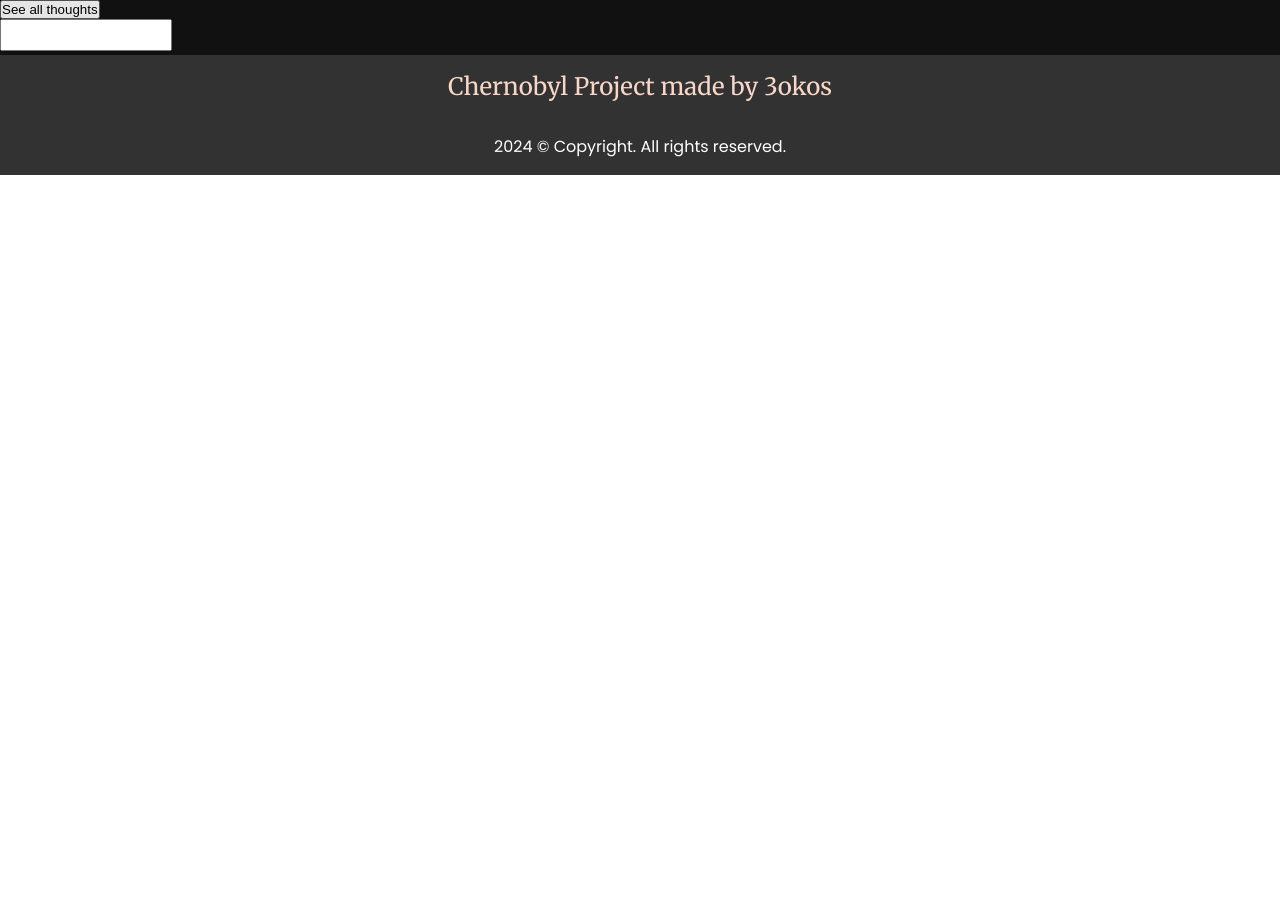
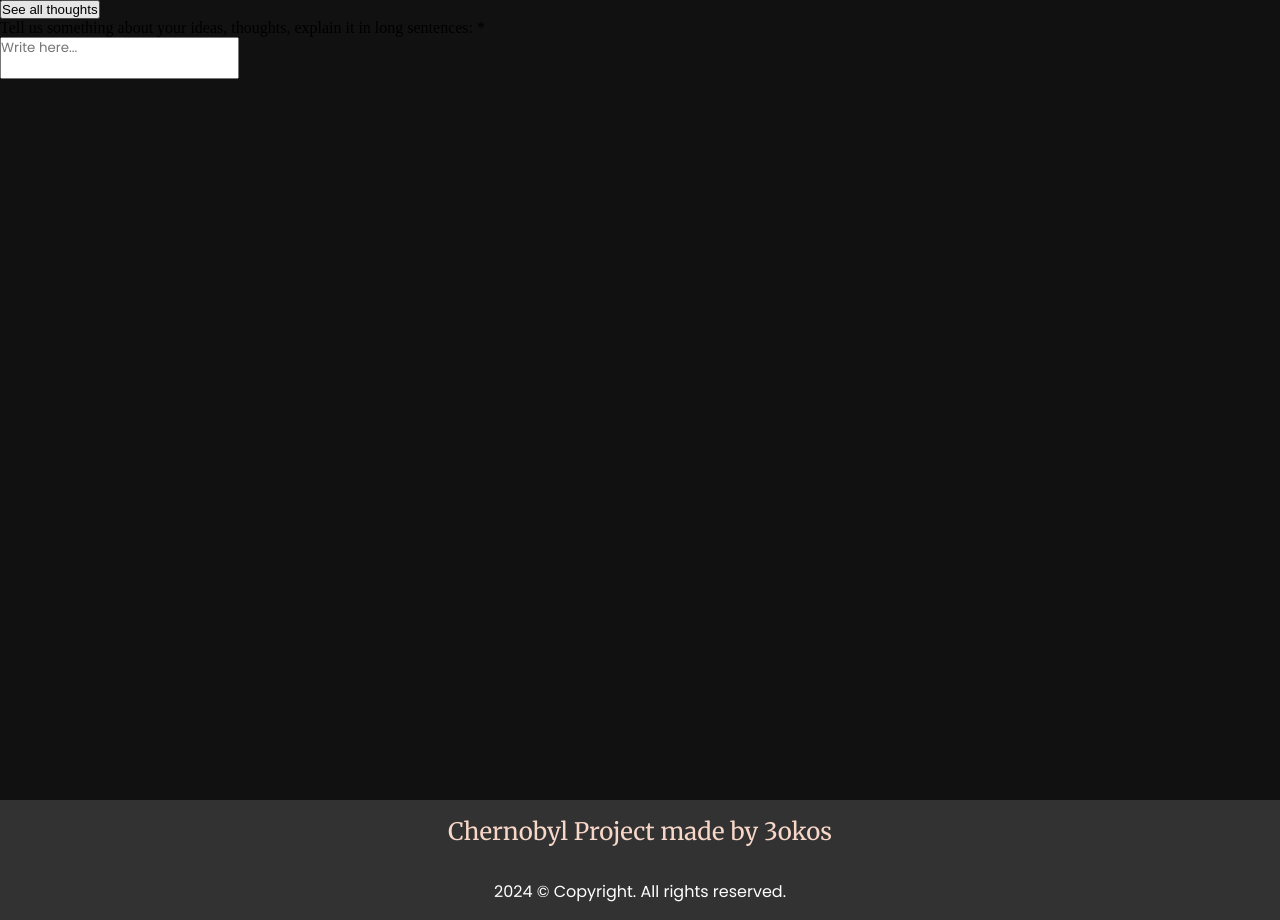
Before and after one commit to JaniBT/3okos-chernobil, a React (Vite) app in the folder client/: page /menus/thoughts in a window 1280 px wide. Before the commit the page ends 800 px from the top, so only its background shows below. Built offline with nearby package versions, Linux system fonts and the light colour scheme.

Commit message:
update thoughts

```diff
--- a/client/src/Pages/Menus.css
+++ b/client/src/Pages/Menus.css
@@ -14,7 +14,10 @@
   text-align: center;
   padding-block: 1rem;
   font-size: 20px;
+  position: relative;
+  right: 0;
 }
+
 
 .menus-home-link nav a {
   position: relative;
--- a/client/src/Pages/Thoughts.css
+++ b/client/src/Pages/Thoughts.css
@@ -1,7 +1,13 @@
 .thoughts-body {
   background: #111111;
+  height: 100vh;
+}
+
+.thoughts-container{
+
 }
 
 textarea {
   resize: none;
+  font-family: var(--ff-poppins);
 }
--- a/client/src/Pages/Thoughts.jsx
+++ b/client/src/Pages/Thoughts.jsx
@@ -9,9 +9,17 @@ const Thoughts = () => {
   return (
     <>
       <div className="thoughts-body">
-        <button>See all thoughts</button>
-        <form action=""></form>
-        <textarea name="" id=""></textarea>
+        <div className="thoughts-container">
+          <button>See all thoughts</button>
+          <p htmlFor="">
+            Tell us something about your ideas, thoughts, explain it in long
+            sentences: <span>*</span>
+          </p>
+          <form action="">
+            <label htmlFor=""></label>
+          </form>
+          <textarea name="" id="" placeholder="Write here..."></textarea>
+        </div>
       </div>
       <Footer />
     </>
--- a/client/src/locale/en.json
+++ b/client/src/locale/en.json
@@ -39,9 +39,8 @@
   "menuHBO": "HBO Series",
   "menuNote": "*Note that for some of the menus you will have to be logged in to view it!",
 
+  "GalleryMainTitle": "Gallery of the Chernobyl nuclear disaster",
+
   "footerMain": "Chernobyl Project made by 3okos",
-  "footerRights": "Copyright. All rights reserved.",
-
-
-  "GalleryMainTitle": "Gallery of the Chernobyl nuclear disaster"
+  "footerRights": "Copyright. All rights reserved."
 }
--- a/client/src/locale/hu.json
+++ b/client/src/locale/hu.json
@@ -39,9 +39,8 @@
   "menuHBO": "HBO Sorozat",
   "menuNote": "*Ne feledje, hogy egyes menük csak bejelentkezés után lesznek megtekinthetők!",
 
+  "GalleryMainTitle": "Fényképek a Csernobili atomkatasztrófáról",
+
   "footerMain": "A Csernobil projektet készítette a 3okos",
-  "footerRights": "Copyright. Minden jog fenntartva.",
-
-
-  "GalleryMainTitle": "Fényképek a Csernobili atomkatasztrófáról"
+  "footerRights": "Copyright. Minden jog fenntartva."
 }
```
